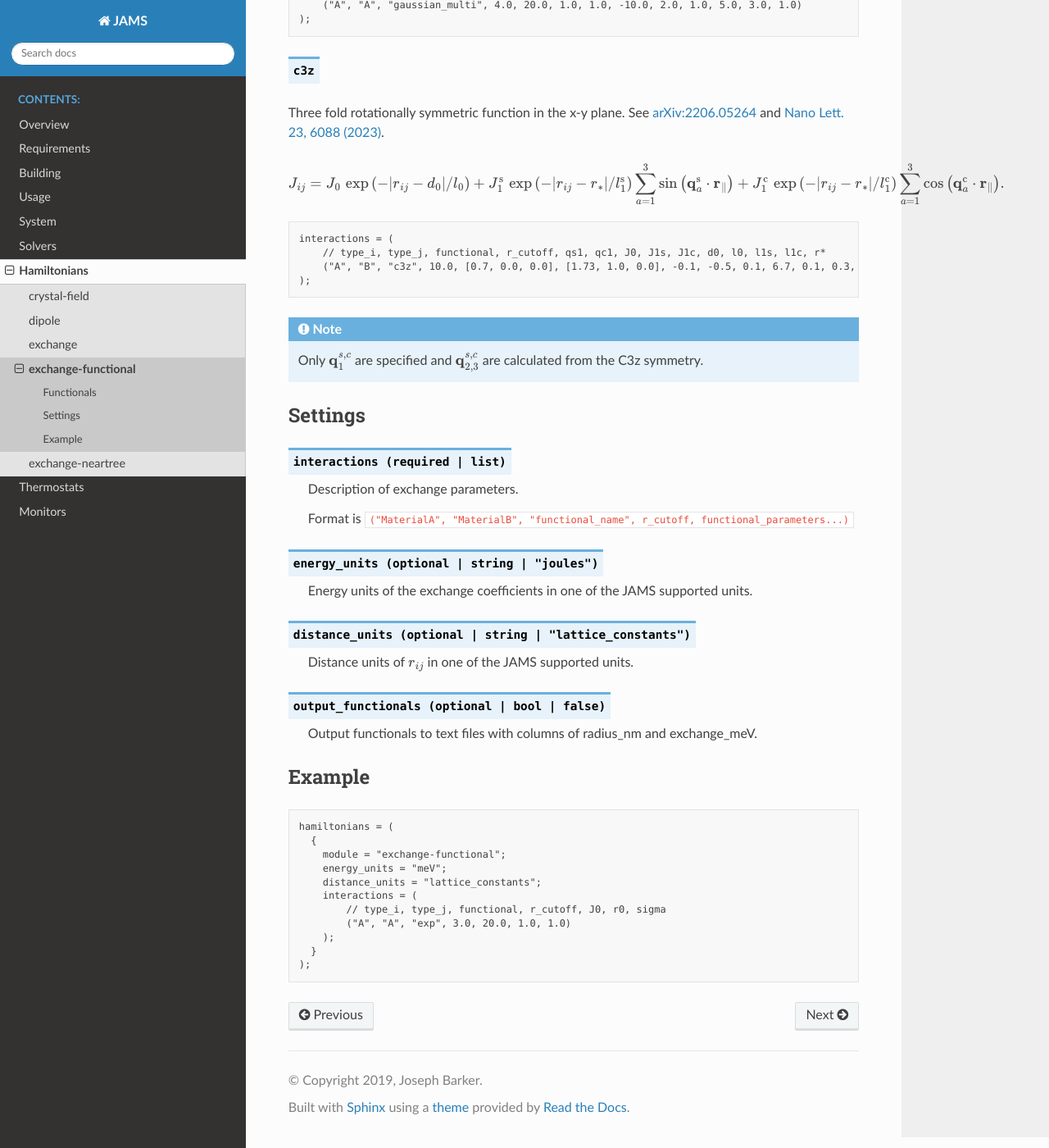
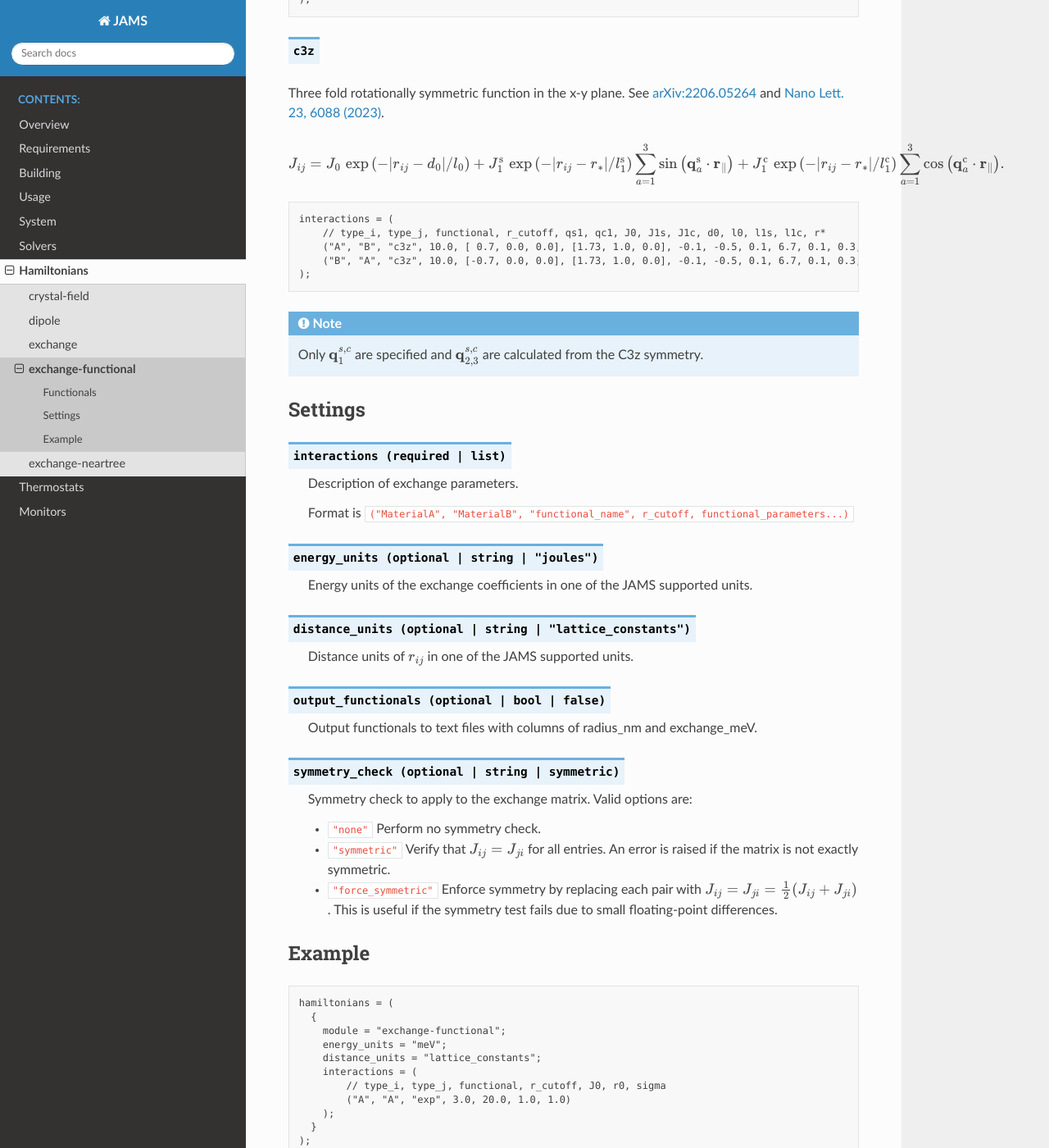
Before and after one commit to stonerlab/jams, a Sphinx documentation site: the page built from docs/source/hamiltonians/exchange-functional.rst, in a window 1280 px wide and 1400 px high, scrolled down 2267 px. Shown: the whole window at 82% size. Built offline with Sphinx 7.4.7 and the Read the Docs theme 3.1.0, drawn with Linux system fonts in a browser that asks for light colours; some of the changed text lies outside the part shown.

Commit message:
Exchange functional symmetry (#251)
* Fix inverse distance units

* Automatically choose delta_r for output

* Fix use of sin twise in functional_c3z

* Correct r_ij

* Extend hdf5 monitor to write fields and energies

* Clean up InteractionNeartree

* Do sanity checks in ExchangeFunctional

* Add symmetrise function for SparseMatrix::Builder

* Revert ExchangeFunctional to not insert J_ji

```diff
--- a/docs/source/hamiltonians/exchange-functional.rst
+++ b/docs/source/hamiltonians/exchange-functional.rst
@@ -10,10 +10,9 @@ The exchange function :math:`J_{a,b}(\mathbf{r}_{ij})` is specified between mate
 Neighbours with the given material types will be given the exchange value calculate from :math:`J_{a,b}(\mathbf{r}_{ij})`.
 
 .. note::
-    Specified interactions are assumed to be reciprocal between
-    materials, so  if :math:`A` and :math:`B` are materials only one of
-    :math:`J_{AB}(\mathbf{r}_{ij})` and :math:`J_{BA}(\mathbf{r}_{ij})` should be specified. Moreover
-    only one functional can be specified per material or material pair.
+    Specified interactions are NOT assumed to be reciprocal between
+    materials, so  if :math:`A` and :math:`B` are materials both
+    :math:`J_{AB}(\mathbf{r}_{ij})` and :math:`J_{BA}(\mathbf{r}_{ij})` should be specified.
 
 Functionals
 ###########
@@ -131,7 +130,8 @@ Three fold rotationally symmetric function in the x-y plane. See `arXiv:2206.052
 
     interactions = (
         // type_i, type_j, functional, r_cutoff, qs1, qc1, J0, J1s, J1c, d0, l0, l1s, l1c, r*
-        ("A", "B", "c3z", 10.0, [0.7, 0.0, 0.0], [1.73, 1.0, 0.0], -0.1, -0.5, 0.1, 6.7, 0.1, 0.3, 0.6, 7.3),
+        ("A", "B", "c3z", 10.0, [ 0.7, 0.0, 0.0], [1.73, 1.0, 0.0], -0.1, -0.5, 0.1, 6.7, 0.1, 0.3, 0.6, 7.3),
+        ("B", "A", "c3z", 10.0, [-0.7, 0.0, 0.0], [1.73, 1.0, 0.0], -0.1, -0.5, 0.1, 6.7, 0.1, 0.3, 0.6, 7.3),
     );
 
 .. note::
@@ -159,6 +159,23 @@ Settings
 
     Output functionals to text files with columns of radius_nm and exchange_meV.
 
+.. describe:: symmetry_check (optional | string | symmetric)
+
+   Symmetry check to apply to the exchange matrix. Valid options are:
+
+   - ``"none"``
+     Perform no symmetry check.
+
+   - ``"symmetric"``
+     Verify that :math:`J_{ij} = J_{ji}` for all entries.
+     An error is raised if the matrix is not exactly symmetric.
+
+   - ``"force_symmetric"``
+     Enforce symmetry by replacing each pair with
+     :math:`J_{ij} = J_{ji} = \tfrac{1}{2}(J_{ij} + J_{ji})`.
+     This is useful if the symmetry test fails due to small floating-point
+     differences.
+
 
 Example
 #######
```
Also changed, not shown: 9 other files.
